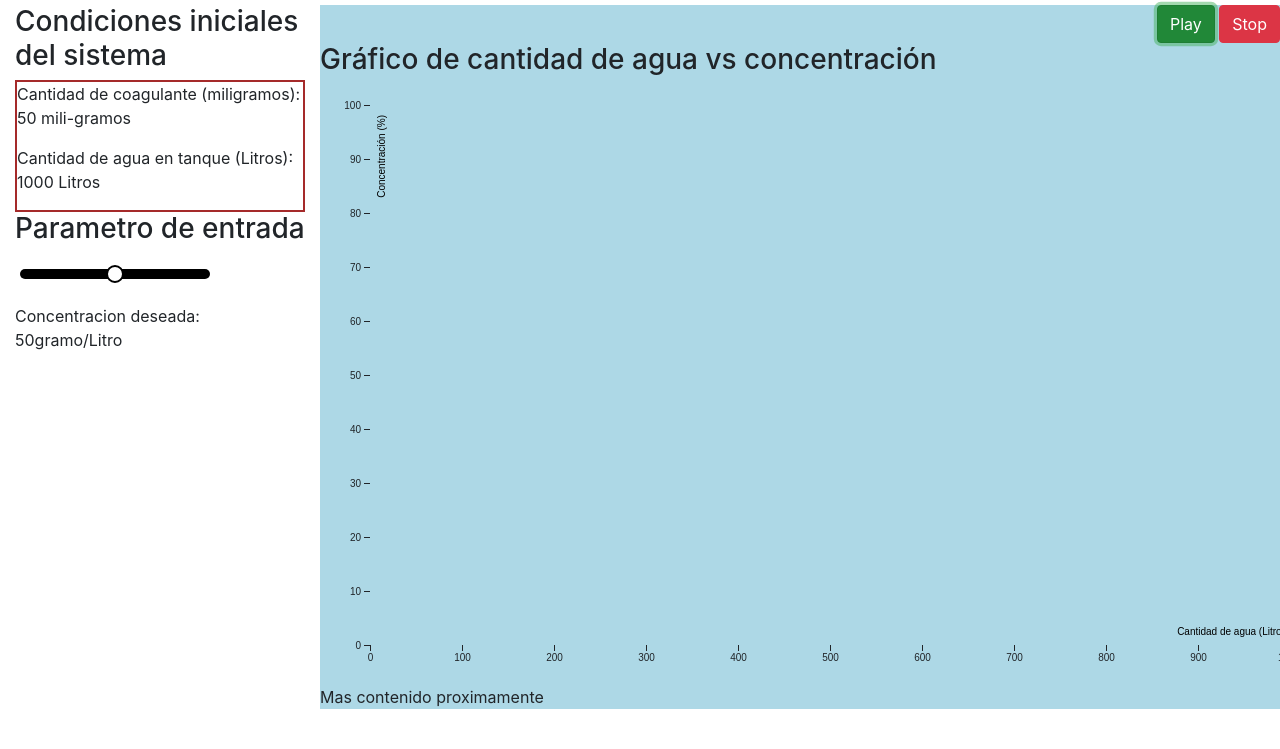
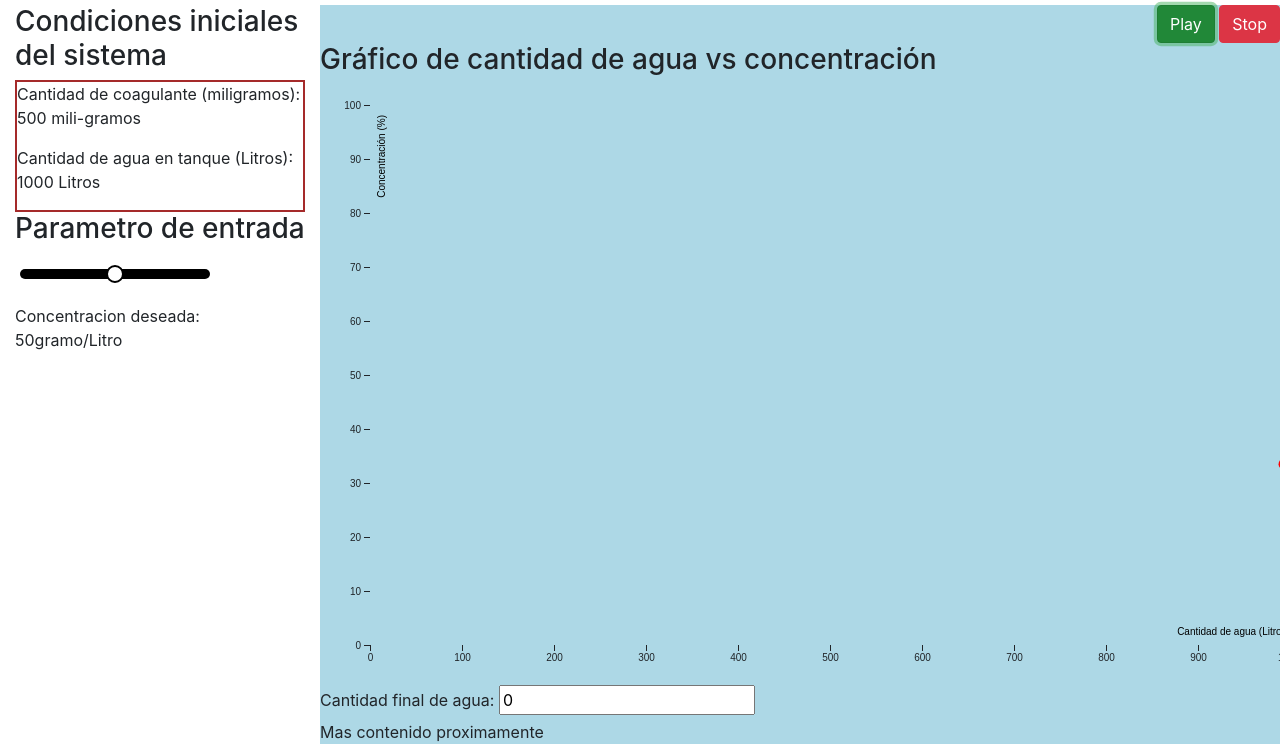
Before and after one commit to UTNDevs/TDC_2024-TPF-Simulacion, a website: page src/public/dashboard.html in a window 1280 px wide. Both pictures are taken after a click on the button "Play". Shown: the part 51-800 px from the top of the page. Drawn offline with nearby package versions, Linux system fonts and the light colour scheme; some icons are missing.

Commit message:
Adding some details.

```diff
--- a/src/public/dashboard.html
+++ b/src/public/dashboard.html
@@ -16,7 +16,7 @@
                 <h3>Condiciones iniciales del sistema</h3>
                 <div style="border: 2px solid brown;">
                     <p>Cantidad de coagulante (miligramos):
-                        <span id="cantCoagulante">50</span> mili-gramos
+                        <span id="cantCoagulante">500</span> mili-gramos
                     </p>
 
                     <p> Cantidad de agua en tanque (Litros):
@@ -34,6 +34,12 @@
                     Proceso finalizado
                 </div>
 
+                <!-- Simulacion de la perturbacion -->
+                <div id="dashboardPerturbacion">
+
+                </div>
+
+
             </div>
             <div class="col-9 container-fluid" style="background-color: lightblue;">
                 <!-- Right column content -->
@@ -50,13 +56,16 @@
                 <div class="row">
                     <h3>Gráfico de cantidad de agua vs concentración</h3>
                     <div id="graficoCantidadVsConcentracion" style="width: 100%; height: 100%;"></div>
+                    <div>
+                        <label for="inputCantidadFinalAgua">Cantidad final de agua:</label>
+                        <input type="number" id="inputCantidadFinalAgua" name="inputCantidadFinalAgua" readonly>
+                    </div>
                 </div>
                 <div class="row">Mas contenido proximamente</div>
             </div>
         </div>
     </div>
     <script src="https://d3js.org/d3.v7.min.js"></script>
-    <script src="scripts/waterPot.js"></script>
     <script src="scripts/concentrationPot.js"></script>
     <script src="scripts/concentrationAndQuantityGraph.js"></script>
     <script src="simulator/simulation.js"></script>
--- a/src/public/simulator/simulation.js
+++ b/src/public/simulator/simulation.js
@@ -23,10 +23,12 @@ class PIDController {
 
 // Simulación del sistema
 async function initSimulation() {
+    cleanScreen();
+
     // Inicializar variables y parámetros
     let concentracionDeseada = parseInt(document.getElementById('valorPotConcentracion')?.textContent || '50', 10);
-    let cantidadAgua = parseInt(document.getElementById('valorPotAgua')?.textContent || '50', 10) * 10 ;
-    let cantidadCoagulante = 50;
+    let cantidadAgua = 1000 ;
+    let cantidadCoagulante = 500;
     let precisionDecimales = 0.1
     let concentracionActual = calcularConcentracion(cantidadCoagulante, cantidadAgua);
 
@@ -38,6 +40,7 @@ async function initSimulation() {
         if (Math.abs(concentracionActual - concentracionDeseada) <= precisionDecimales){
             graphicData.push({concentration: concentracionActual, water: cantidadAgua});
             document.getElementById('mensajeProcesoFinalizado').style.display = 'inline-block';
+            document.getElementById("inputCantidadFinalAgua").setAttribute("value", cantidadAgua.toFixed(3));
             break;
         }
 
@@ -75,6 +78,10 @@ function calcularConcentracion(cantCoagulante, cantAgua) {
     return truncarATresDecimales((cantCoagulante * 100) / (cantAgua + cantCoagulante));
 }
 
+function cleanScreen(){
+    document.getElementById("inputCantidadFinalAgua").setAttribute("value", 0);
+    document.getElementById('mensajeProcesoFinalizado').style.display = 'none';
+}
 
 // Add this script to handle play and pause functionality
 document.getElementById('playButton').addEventListener('click', () => {
```
Also changed, not shown: 1 other file.
